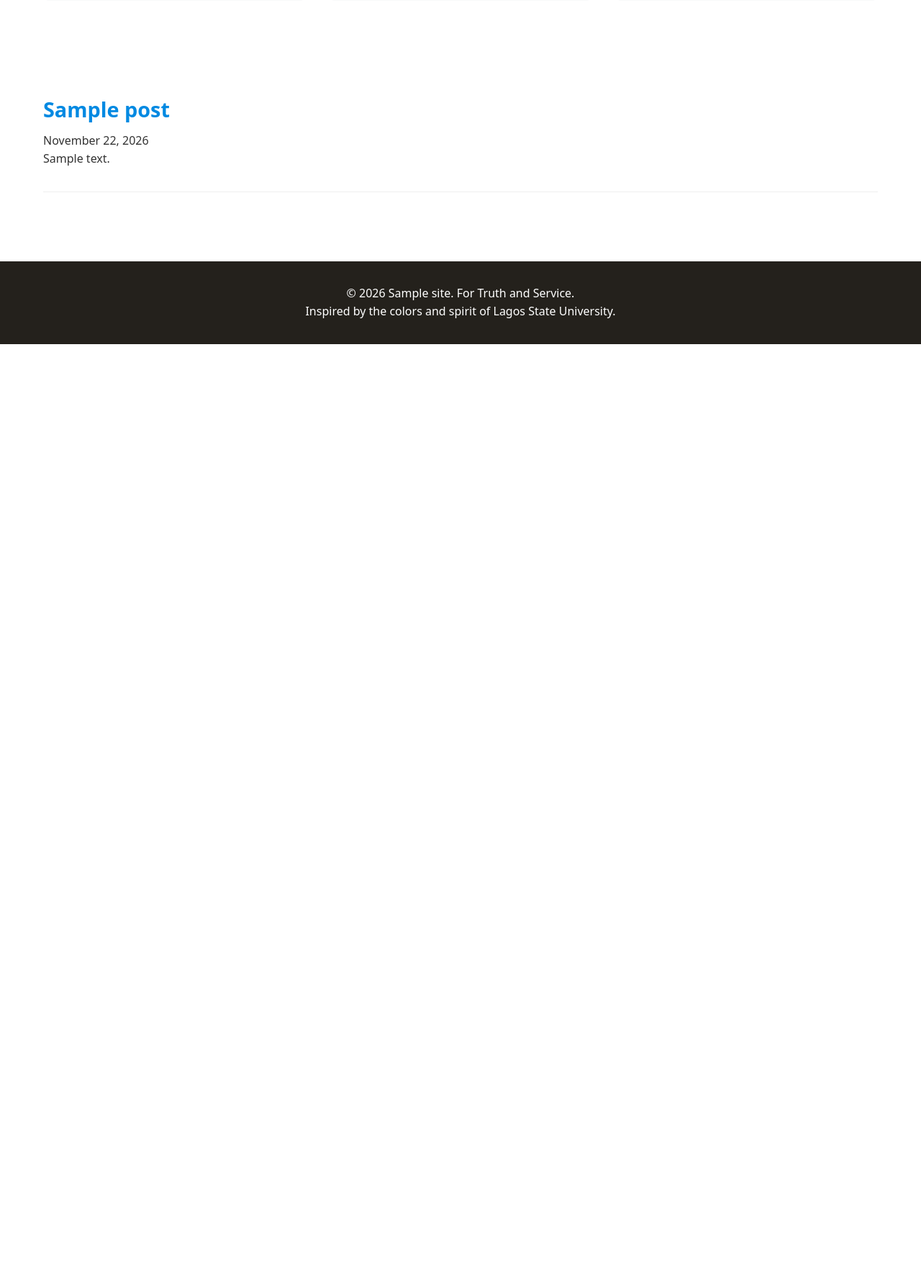
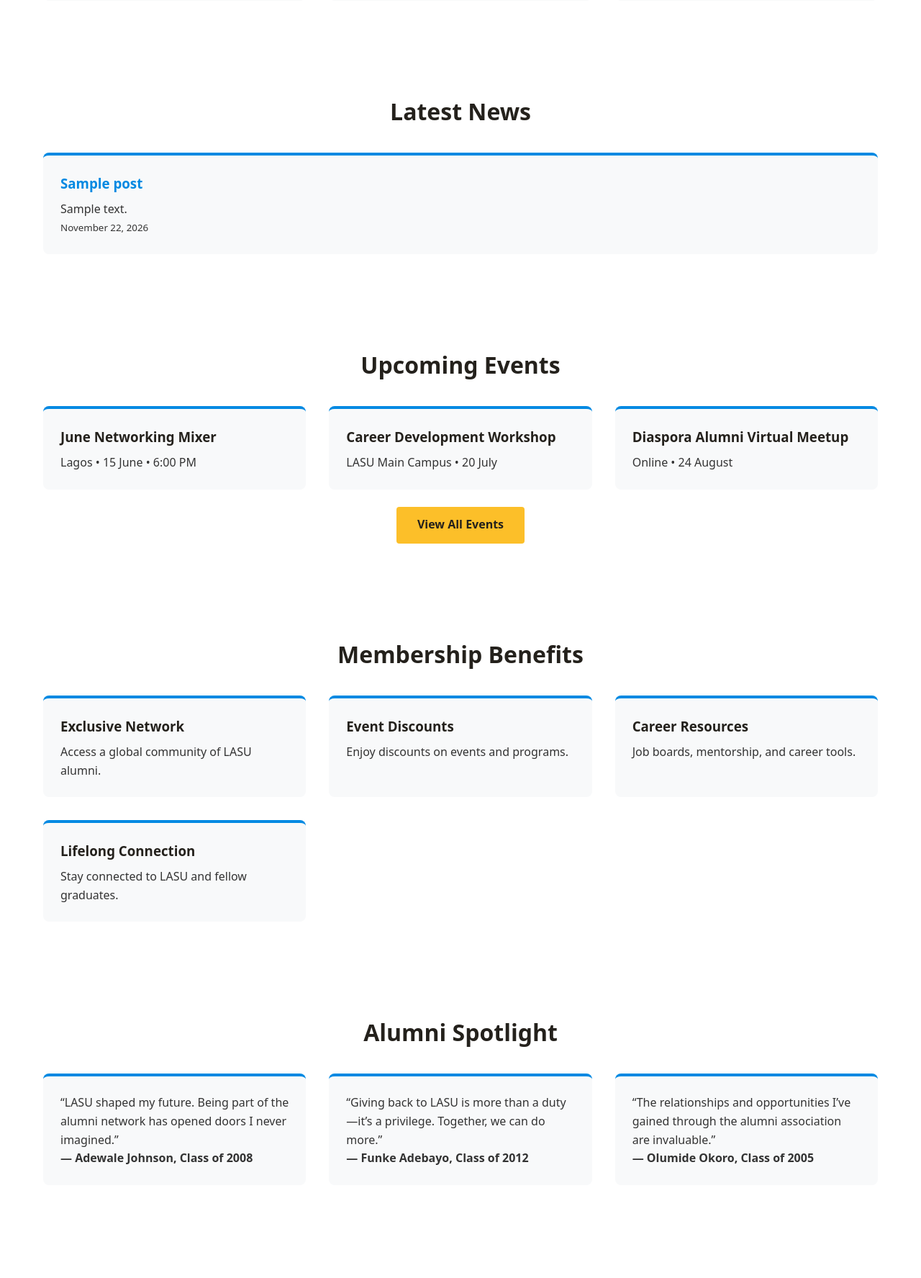
Before and after one commit to biodunduro/lasu-alumni-theme, a WordPress theme: template index.php in a window 1280 px wide. Shown: the part 780-2555 px from the top of the page at 72% size. Before the commit the page ends 1258 px from the top, so only its background shows below. Run offline with PHP 8.4 and a stand-in for WordPress, Linux system fonts and the light colour scheme; the site name, menu and one post (Sample post) are stand-ins, and other content is empty.

Commit message:
Update homepage with six+ sections: News, Events, Membership, Spotlight, Get Involved

```diff
--- a/index.php
+++ b/index.php
@@ -29,8 +29,105 @@
 			</div>
 		</div>
 	</section>
+
+	<section class="section bg-light">
+		<div class="container">
+			<h2 class="section-title">Latest News</h2>
+			<div class="cards">
+				<?php
+				$news_query = new WP_Query( array( 'posts_per_page' => 3, 'post_status' => 'publish' ) );
+				if ( $news_query->have_posts() ) :
+					while ( $news_query->have_posts() ) : $news_query->the_post(); ?>
+						<div class="card">
+							<h3><a href="<?php the_permalink(); ?>"><?php the_title(); ?></a></h3>
+							<p><?php echo wp_trim_words( get_the_excerpt(), 15 ); ?></p>
+							<small><?php the_date(); ?></small>
+						</div>
+					<?php endwhile;
+					wp_reset_postdata();
+				else : ?>
+					<div class="card"><p>No recent news. Add posts to see them here.</p></div>
 				<?php endif; ?>
+			</div>
+		</div>
+	</section>
 
+	<section class="section">
+		<div class="container">
+			<h2 class="section-title">Upcoming Events</h2>
+			<div class="cards">
+				<div class="card">
+					<h3>June Networking Mixer</h3>
+					<p>Lagos • 15 June • 6:00 PM</p>
+				</div>
+				<div class="card">
+					<h3>Career Development Workshop</h3>
+					<p>LASU Main Campus • 20 July</p>
+				</div>
+				<div class="card">
+					<h3>Diaspora Alumni Virtual Meetup</h3>
+					<p>Online • 24 August</p>
+				</div>
+			</div>
+			<p style="text-align:center;margin-top:1.5rem;"><a href="<?php echo esc_url( home_url( '/events' ) ); ?>" class="btn">View All Events</a></p>
+		</div>
+	</section>
+
+	<section class="section bg-light">
+		<div class="container">
+			<h2 class="section-title">Membership Benefits</h2>
+			<div class="cards">
+				<div class="card">
+					<h3>Exclusive Network</h3>
+					<p>Access a global community of LASU alumni.</p>
+				</div>
+				<div class="card">
+					<h3>Event Discounts</h3>
+					<p>Enjoy discounts on events and programs.</p>
+				</div>
+				<div class="card">
+					<h3>Career Resources</h3>
+					<p>Job boards, mentorship, and career tools.</p>
+				</div>
+				<div class="card">
+					<h3>Lifelong Connection</h3>
+					<p>Stay connected to LASU and fellow graduates.</p>
+				</div>
+			</div>
+		</div>
+	</section>
+
+	<section class="section">
+		<div class="container">
+			<h2 class="section-title">Alumni Spotlight</h2>
+			<div class="cards">
+				<div class="card">
+					<p>“LASU shaped my future. Being part of the alumni network has opened doors I never imagined.”</p>
+					<p><strong>— Adewale Johnson, Class of 2008</strong></p>
+				</div>
+				<div class="card">
+					<p>“Giving back to LASU is more than a duty—it’s a privilege. Together, we can do more.”</p>
+					<p><strong>— Funke Adebayo, Class of 2012</strong></p>
+				</div>
+				<div class="card">
+					<p>“The relationships and opportunities I’ve gained through the alumni association are invaluable.”</p>
+					<p><strong>— Olumide Okoro, Class of 2005</strong></p>
+				</div>
+			</div>
+		</div>
+	</section>
+
+	<section class="section bg-light">
+		<div class="container">
+			<h2 class="section-title">Get Involved</h2>
+			<p style="text-align:center;max-width:600px;margin:0 auto 1.5rem;">There are many ways to get involved and make a difference. Be a part of our growing community.</p>
+			<div style="text-align:center;">
+				<a href="<?php echo esc_url( home_url( '/membership' ) ); ?>" class="btn">Join Now</a>
+				<a href="<?php echo esc_url( home_url( '/contact' ) ); ?>" class="btn btn-secondary">Contact Us</a>
+			</div>
+		</div>
+	</section>
+<?php else : ?>
 	<section class="section">
 		<div class="container">
 			<?php if ( have_posts() ) : ?>
@@ -47,5 +144,6 @@
 			<?php endif; ?>
 		</div>
 	</section>
+<?php endif; ?>
 
 <?php get_footer(); ?>
```
Lines whose indentation alone changed are shown as unchanged.
